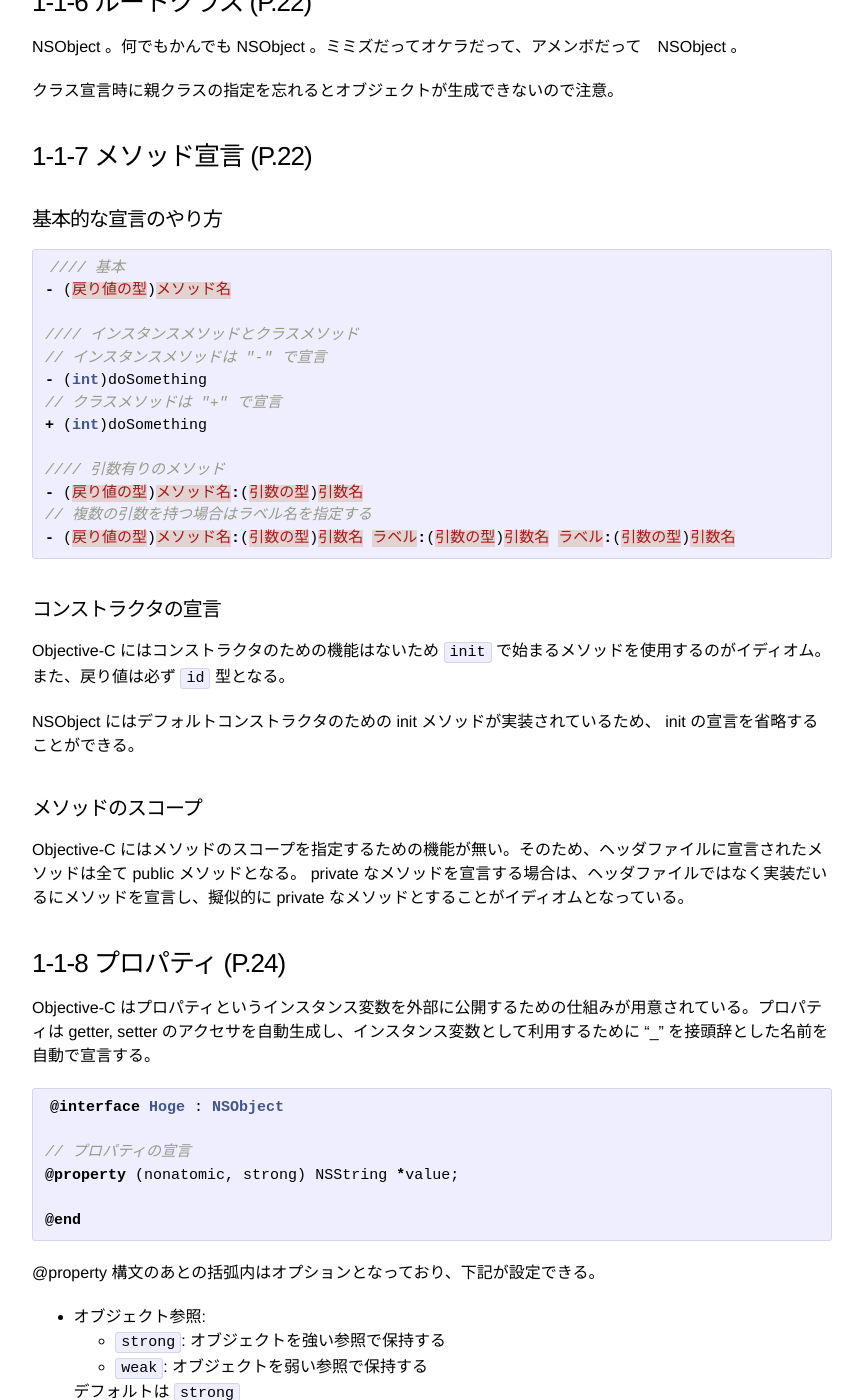
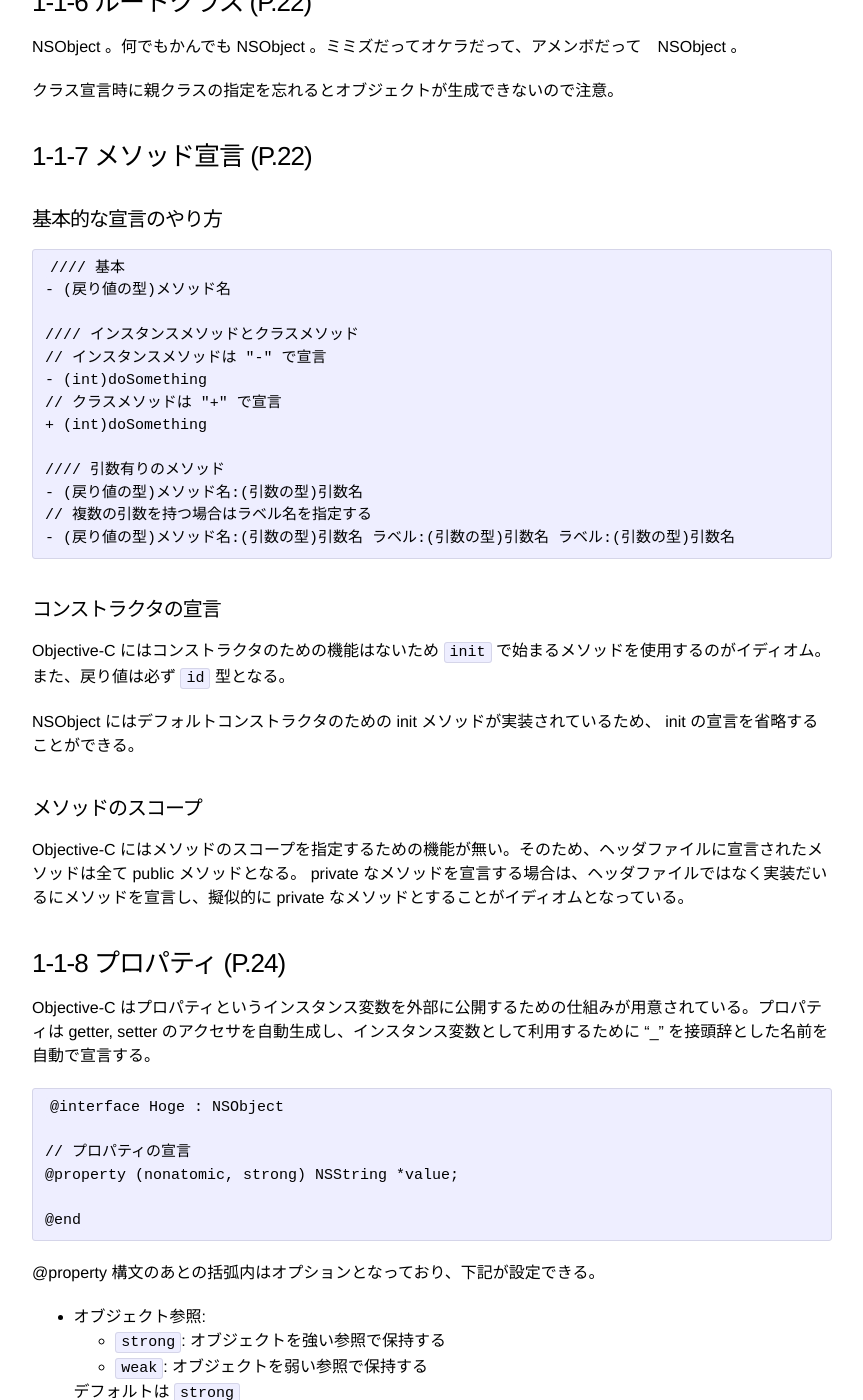
Before and after one commit to dameleon/dameleon.github.io, a Jekyll site: the page built from _posts/2014-06-17-restart-ios-developing.md, in a window 1280 px wide and 1400 px high, scrolled down 1450 px. Shown: the whole window, without its empty margins (208-1071 px from the left). Built offline with Jekyll 4.4.1, drawn with Linux system fonts in a browser that asks for light colours; some of the changed text lies outside the part shown.

Commit message:
Fix code syntacx

````diff
--- a/_posts/2014-06-17-restart-ios-developing.md
+++ b/_posts/2014-06-17-restart-ios-developing.md
@@ -24,14 +24,14 @@ C と一緒。以上。
 
 C の include を拡張した import を使う。
 
-```objc
+```
 #import <Foundation/NSObject.h>
 #import "MyViewController.h"
 ```
 
 クラス名のみ使いたい場合(ヘッダファイルなどで実装がいらない時)は @class 構文で使用する ClassName を宣言できる。
 
-```objc
+```
 @class MyClassName
 ```
 
@@ -40,7 +40,7 @@ C の include を拡張した import を使う。
 
 クラスの宣言はヘッダファイルに記述する。 @interface と @end の間には、プロパティ宣言とメソッド宣言を記述できる。
 
-```objc
+```
 @interface ClassName : ParentClassName
 
 // プロパティ宣言
@@ -69,7 +69,7 @@ NSObject 。何でもかんでも NSObject 。ミミズだってオケラだっ
 
 #### 基本的な宣言のやり方
 
-```objc
+```
 //// 基本
 - (戻り値の型)メソッド名
 
@@ -101,7 +101,7 @@ Objective-C にはメソッドのスコープを指定するための機能が
 
 Objective-C はプロパティというインスタンス変数を外部に公開するための仕組みが用意されている。プロパティは getter, setter のアクセサを自動生成し、インスタンス変数として利用するために "_" を接頭辞とした名前を自動で宣言する。
 
-```objc
+```
 @interface Hoge : NSObject
 
 // プロパティの宣言
@@ -133,7 +133,7 @@ Objective-C はプロパティというインスタンス変数を外部に公
 
 ここまでの内容をまとめると
 
-```objc
+```
 @interface Point : NSObject
 
 // プロパティ宣言
@@ -156,7 +156,7 @@ Objective-C はプロパティというインスタンス変数を外部に公
 - クラスの方を明示的に指定する方法
 - id 型を使用する方法
 
-```objc
+```
 // クラスを明示的に指定する
 NSString *hoge1;
 NSArray *piyo1;
@@ -172,7 +172,7 @@ id piyo2;
 
 Objective-C の文字列は NSString クラスのオブジェクトとして扱われる。ダブルクォーテーションで囲み、先頭に @ を付ける。
 
-```objc
+```
 NSString *hoge = @"!!!!!!!! hell world !!!!!!!!";
 ```
 
@@ -181,7 +181,7 @@ NSString *hoge = @"!!!!!!!! hell world !!!!!!!!";
 
 Objective-C でオブジェクトのメソッドを呼び出す場合は、オブジェクトとメソッドを [, ] で囲む。
 
-```objc
+```
 // 引数無しのメソッド
 [オブジェクト メソッド]
 // 引数有りのメソッド
````
Also changed, not shown: other parts of _posts/2014-06-17-restart-ios-developing.md (+1 -1 lines).
